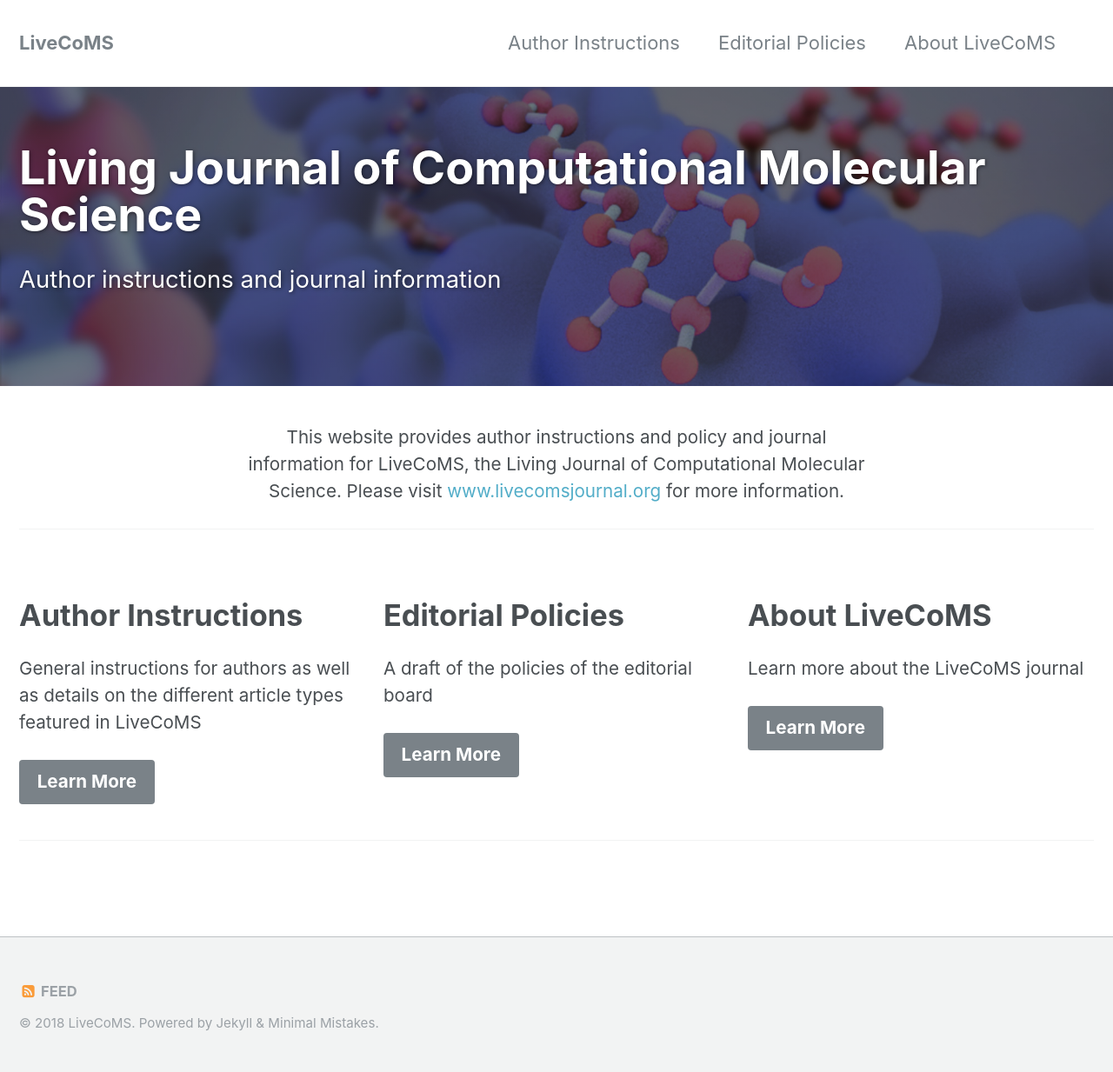
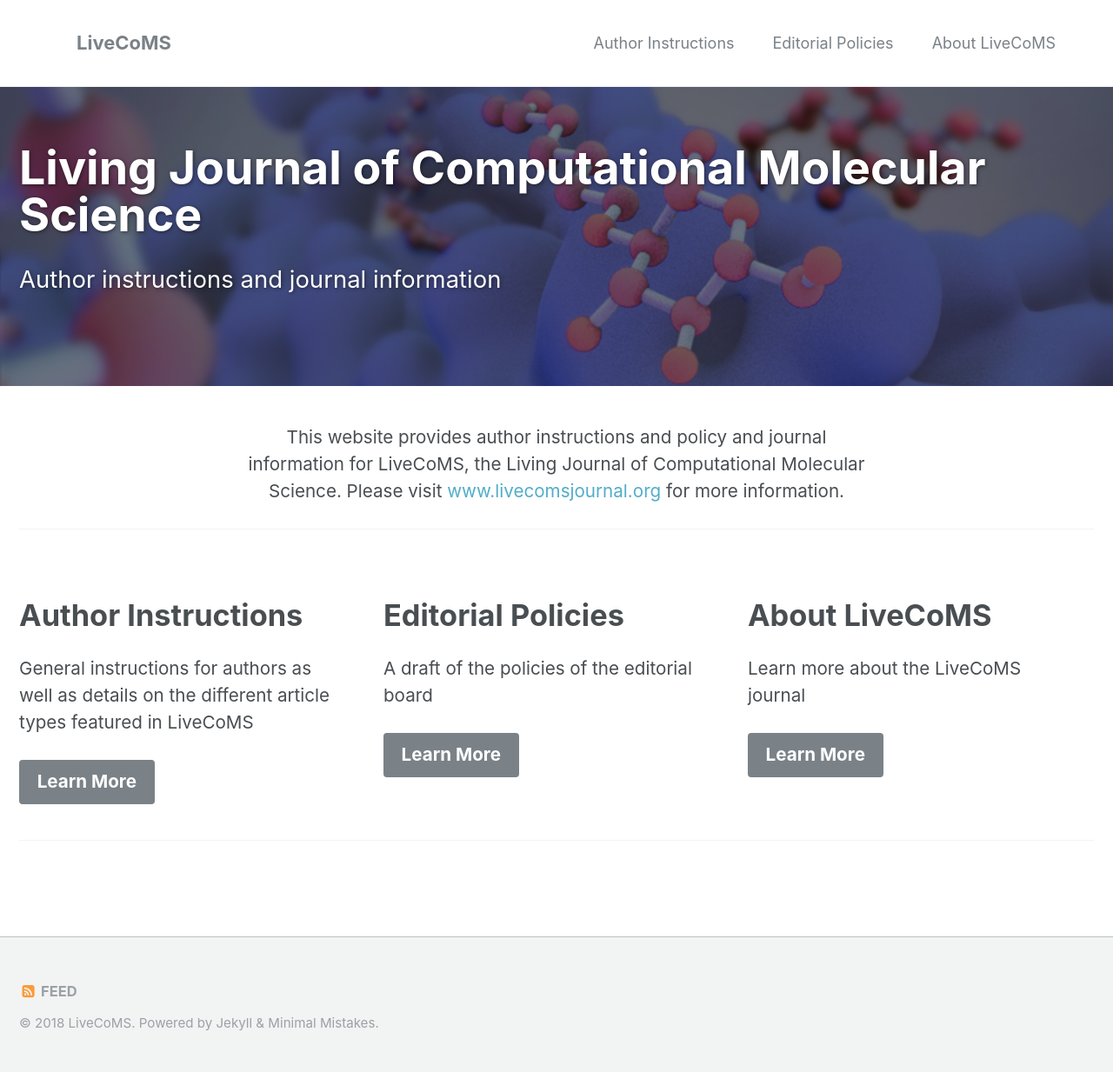
Before and after one commit to livecomsjournal/livecomsjournal.github.io, a Jekyll site: the page built from index.md, in a window 1280 px wide. Shown: the whole page at 87% size. Built offline with Jekyll 4.4.1, drawn with Linux system fonts in a browser that asks for light colours.

Commit message:
[Style] Resolves #155
Modifies font size and spacing on main menu nav + increases whitespace on home page excerpt blocks

```diff
--- a/_sass/minimal-mistakes/_archive.scss
+++ b/_sass/minimal-mistakes/_archive.scss
@@ -66,6 +66,7 @@
 }
 
 .archive__item-excerpt {
+  padding-right: 1em;
   margin-top: 0;
   font-size: $type-size-6;
 
@@ -307,6 +308,10 @@
       margin-bottom: 2em;
     }
 
+    .archive__item-excerpt {
+      padding-right: 0;
+    }
+
     @include breakpoint($small) {
       text-align: center;
 
--- a/_sass/minimal-mistakes/_navigation.scss
+++ b/_sass/minimal-mistakes/_navigation.scss
@@ -194,7 +194,7 @@
     }
 
     &.site-title {
-      margin-left: 0;
+      padding-left: 2em; /* balance title space on left to match nav link space on right */
     }
   }
 
@@ -209,6 +209,7 @@
   }
 
   .visible-links {
+    font-size: 18px; /* cap nav font */
     display: -webkit-box;
     display: flex;
     -webkit-box-pack: end;
```
